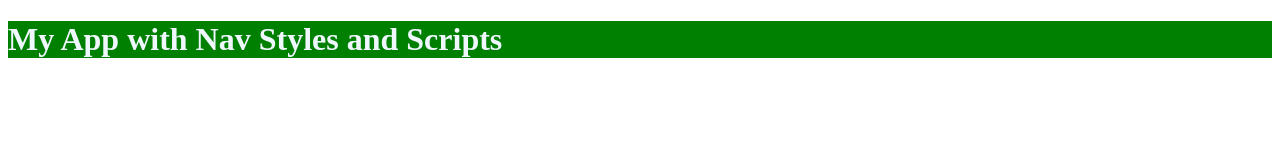
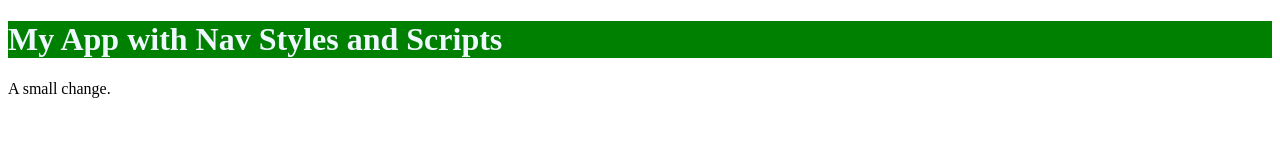
Before and after one commit to jordanhaddadi/test_repo, a plain HTML site: page index.html in a window 1280 px wide. Drawn offline with Linux system fonts and the light colour scheme.

Commit message:
small change to index.html

```diff
--- a/index.html
+++ b/index.html
@@ -10,6 +10,7 @@
 </head>
 <body>
   <h1>My App with Nav Styles and Scripts</h1>
+  <p>A small change.</p>
   <script src="app.js"></script>
 </body>
 </html>
```
